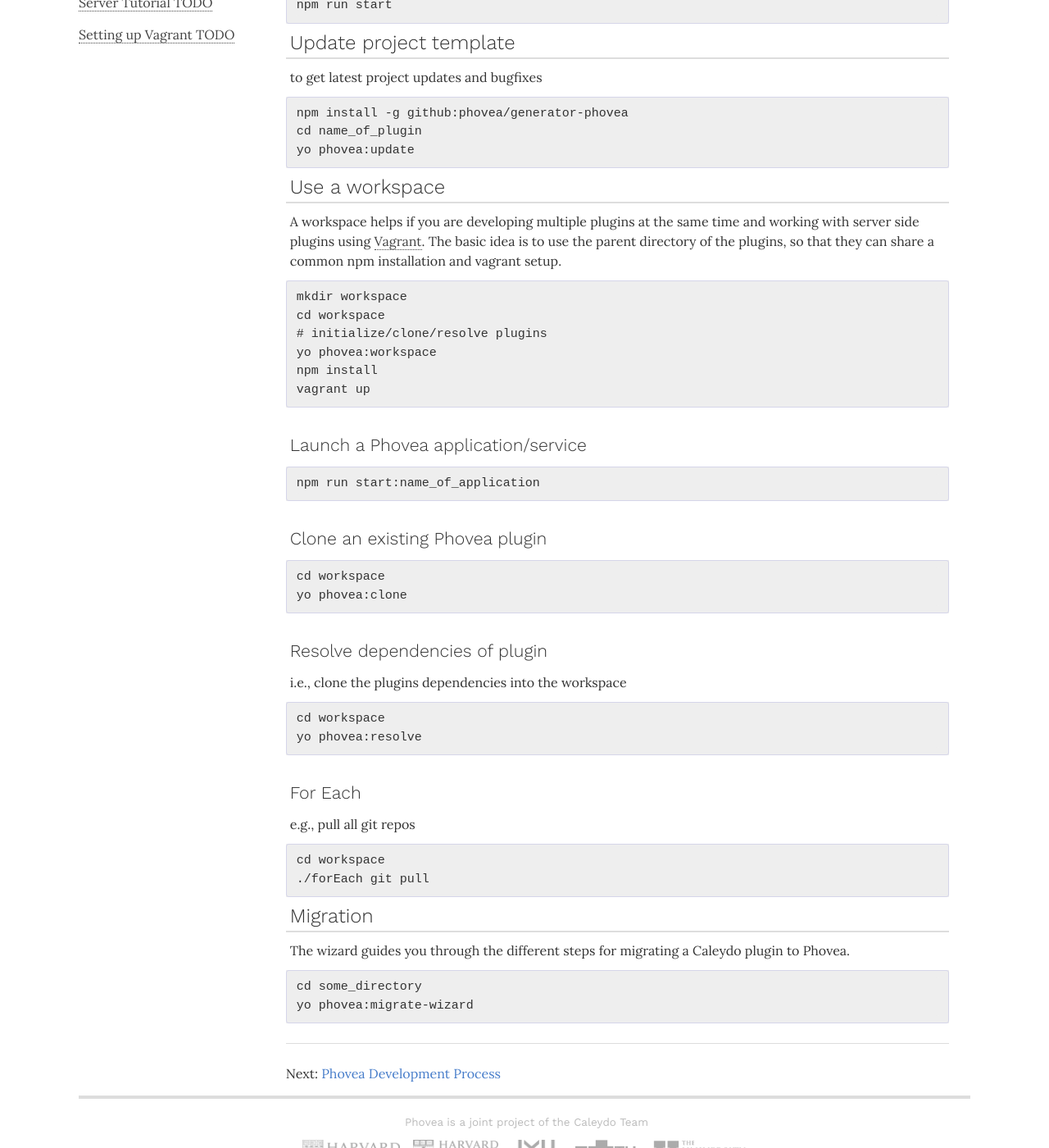
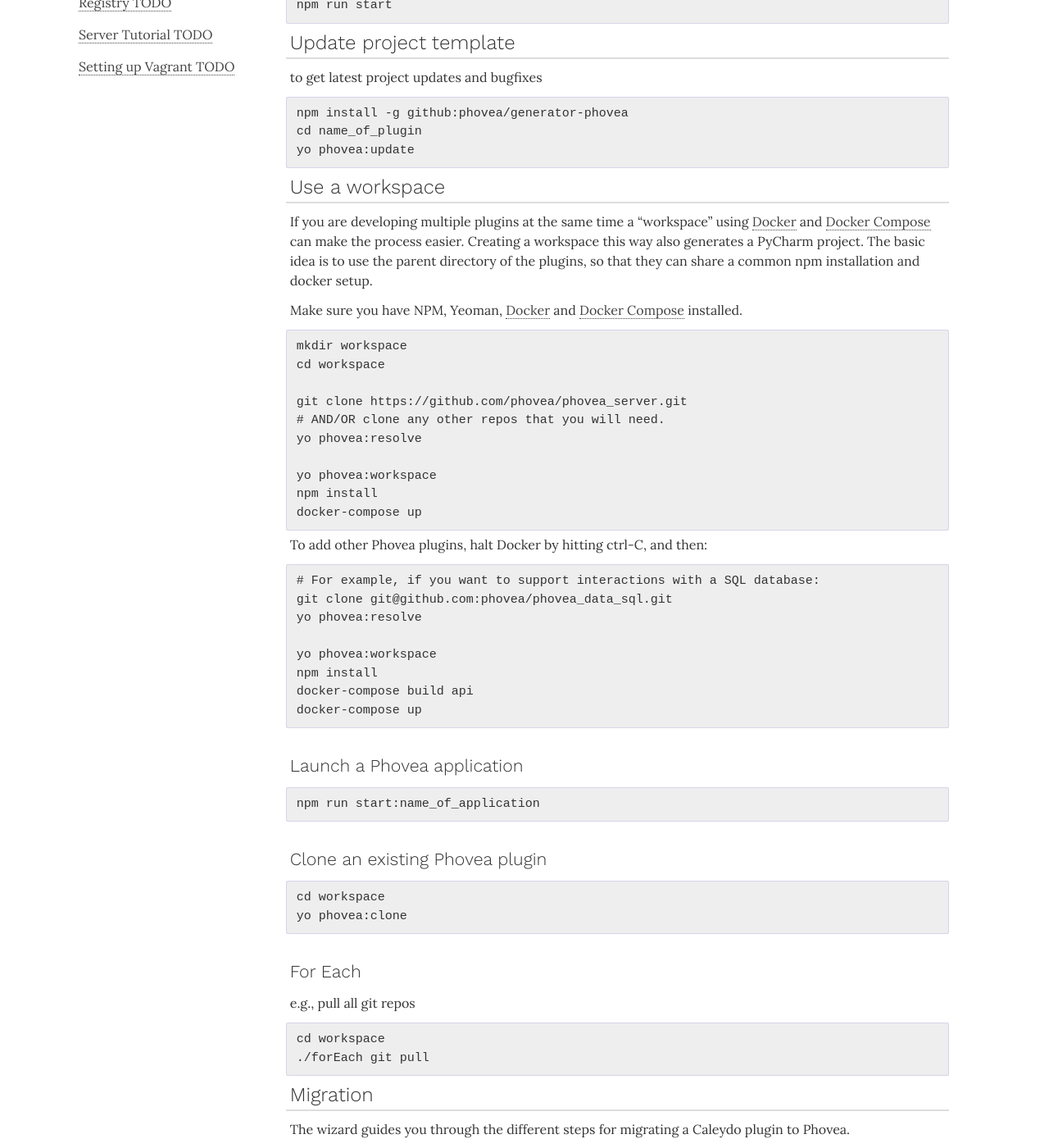
Before and after one commit to phovea/phovea.github.io, a Jekyll site: the page built from contributors/cheatsheet.md, in a window 1280 px wide and 1400 px high, scrolled down 752 px. Shown: the whole window at 82% size. Built offline with Jekyll 4.4.1, drawn with Linux system fonts in a browser that asks for light colours; nearby versions of some CDN libraries; some web fonts are replaced.

Commit message:
Docker description (#43)
* change from vagrant to docker

* Update cheatsheet.md

* Create pycharm_debugging.md

* Update pycharm_debugging.md

* switch to merging docker-compose files

* fixed some typos

* wording tweaks / links to docker install instructions

* Examples of installing plugins

* Change wording, resolve dependencies

````diff
--- a/contributors/cheatsheet.md
+++ b/contributors/cheatsheet.md
@@ -60,21 +60,43 @@ yo phovea:update
 Use a workspace
 --------------------
 
-A workspace helps if you are developing multiple plugins at the same time
-and working with server side plugins using [Vagrant](https://www.vagrantup.com).
+If you are developing multiple plugins at the same time a "workspace"
+using [Docker](https://www.docker.com/) and
+[Docker Compose](https://www.docker.com/products/docker-compose)
+can make the process easier. Creating a workspace this way also generates a PyCharm project.
 The basic idea is to use the parent directory of the plugins, so that they can
-share a common npm installation and vagrant setup.
+share a common npm installation and docker setup.
+
+Make sure you have NPM, Yeoman, [Docker](https://docs.docker.com/engine/installation/)
+and [Docker Compose](https://docs.docker.com/compose/install/) installed.
 
 ```
 mkdir workspace
 cd workspace
-# initialize/clone/resolve plugins
+
+git clone https://github.com/phovea/phovea_server.git
+# AND/OR clone any other repos that you will need.
+yo phovea:resolve
+
 yo phovea:workspace
 npm install
-vagrant up
+docker-compose up
 ```
 
-### Launch a Phovea application/service
+To add other Phovea plugins, halt Docker by hitting ctrl-C, and then:
+
+```
+# For example, if you want to support interactions with a SQL database:
+git clone git@github.com:phovea/phovea_data_sql.git
+yo phovea:resolve
+
+yo phovea:workspace
+npm install
+docker-compose build api
+docker-compose up
+```
+
+### Launch a Phovea application
 
 ```
 npm run start:name_of_application
@@ -85,15 +107,6 @@ npm run start:name_of_application
 ```
 cd workspace
 yo phovea:clone
-```
-
-### Resolve dependencies of plugin
-
-i.e., clone the plugins dependencies into the workspace
-
-```
-cd workspace
-yo phovea:resolve
 ```
 
 ### For Each
````
Also changed, not shown: contributors/prereqs.md (+1 -1 lines), contributors/pycharm_debugging.md (added, +36 -0 lines).
